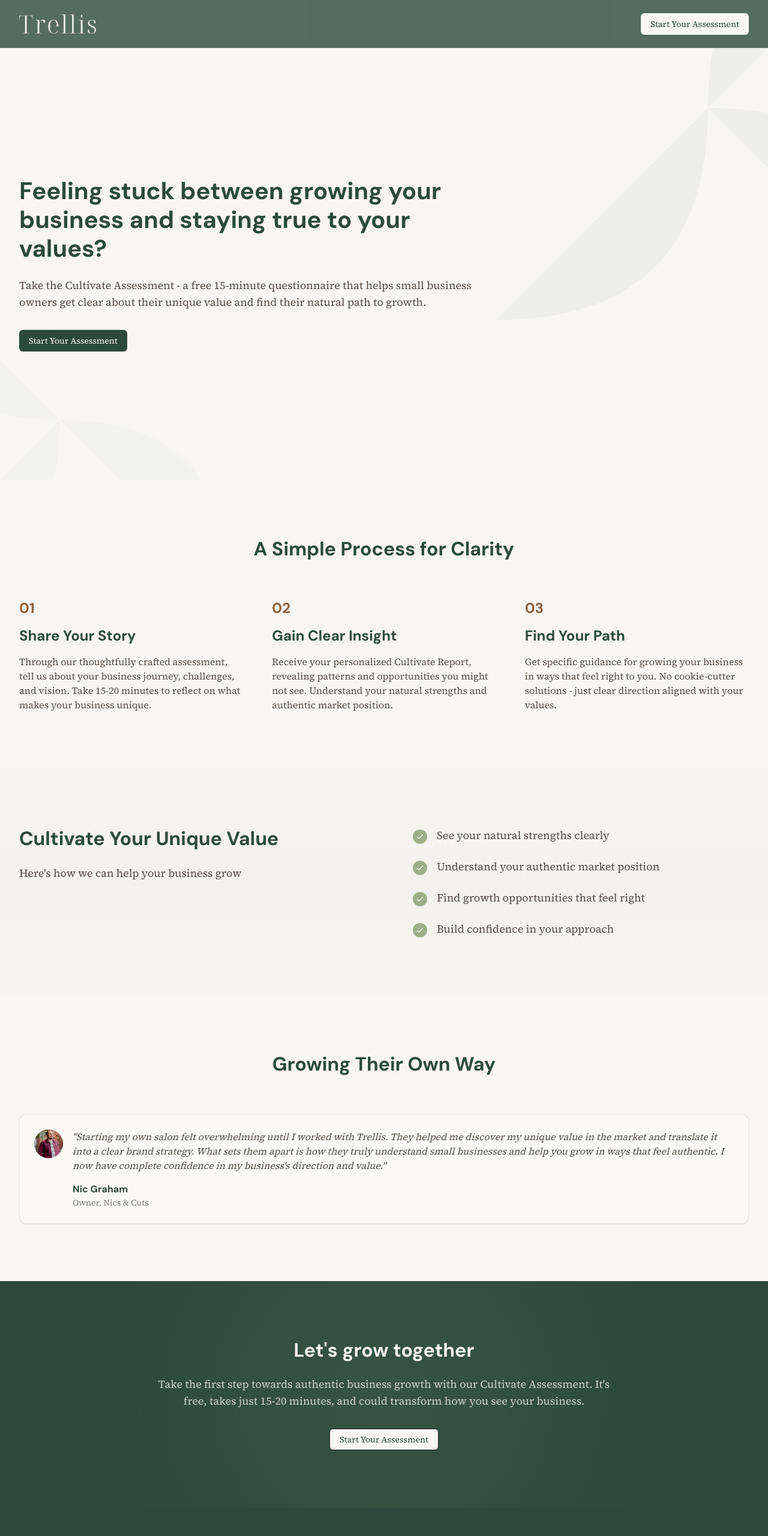
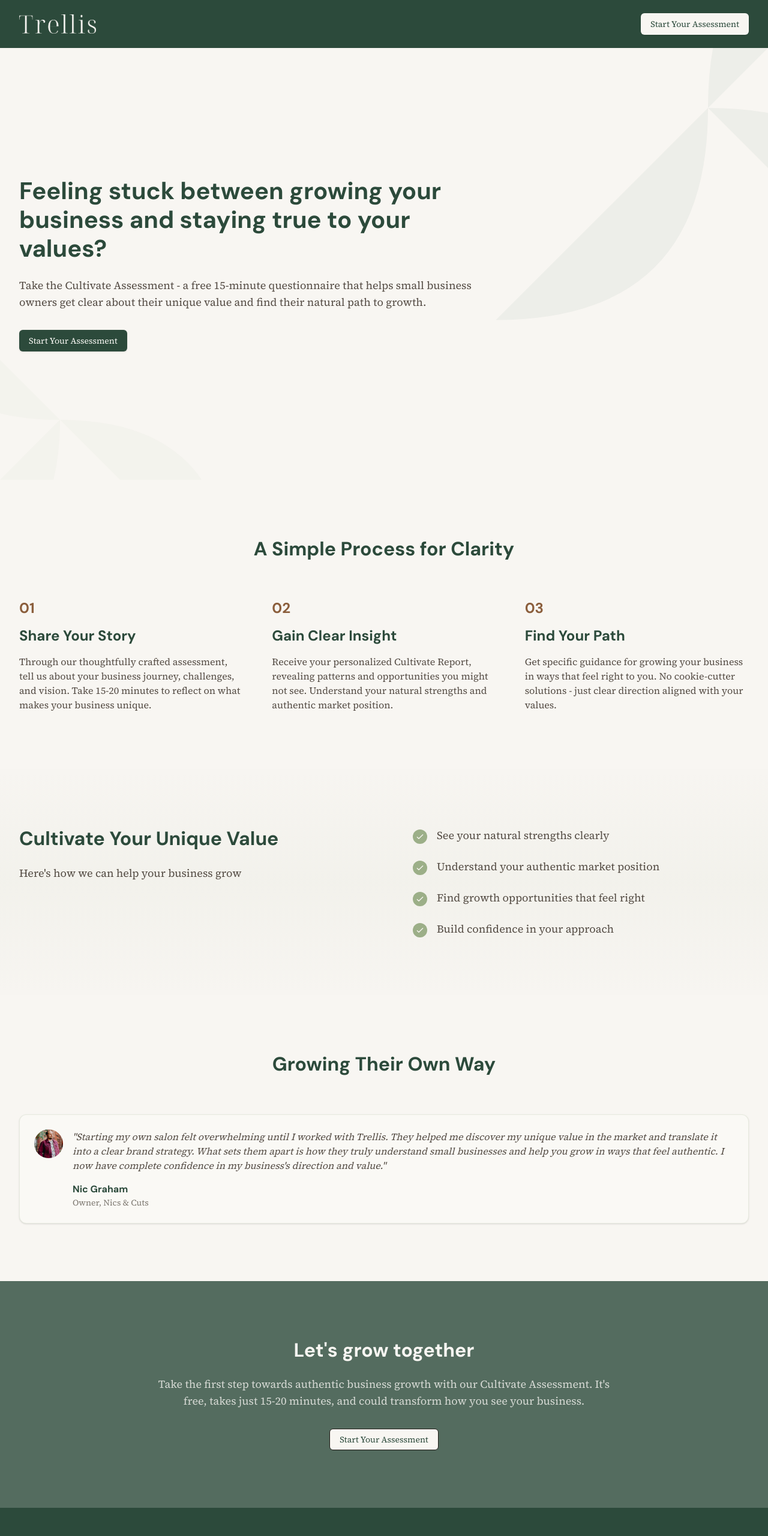
Before and after one commit to buddhablake/trellis-site, a Next.js app: page / in a window 1280 px wide. Shown: the top 2561 px of the page at 60% size. Built offline with nearby package versions, Linux system fonts and the light colour scheme.

Commit message:
minor color changes

```diff
--- a/components/layout/header.tsx
+++ b/components/layout/header.tsx
@@ -22,8 +22,8 @@ export function Header() {
   return (
     <header
       className={cn(
-        "fixed top-0 left-0 right-0 z-50 transition-all duration-300 bg-forest/80",
-        isScrolled && "backdrop-blur-md shadow-sm"
+        "fixed top-0 left-0 right-0 z-50 transition-all duration-300 bg-forest",
+        isScrolled && "bg-forest/80 backdrop-blur-md shadow-sm"
       )}
     >
       <Container className="flex items-center justify-between h-20">
--- a/components/sections/final-cta.tsx
+++ b/components/sections/final-cta.tsx
@@ -6,7 +6,7 @@ import { ScrollReveal } from "@/components/ui/scroll-reveal";
 
 export function FinalCTA() {
   return (
-    <Section className="bg-forest text-cream relative">
+    <Section className="bg-forest/80 text-cream relative">
       <div className="max-w-3xl mx-auto text-center relative z-10">
         <ScrollReveal>
           <h2 className="text-h2 font-heading font-semibold text-cream mb-6">
@@ -25,7 +25,6 @@ export function FinalCTA() {
           />
         </ScrollReveal>
       </div>
-      <div className="absolute inset-0 bg-[radial-gradient(circle_at_center,rgba(156,175,136,0.1)_0%,transparent_70%)]" />
     </Section>
   );
 }
```
